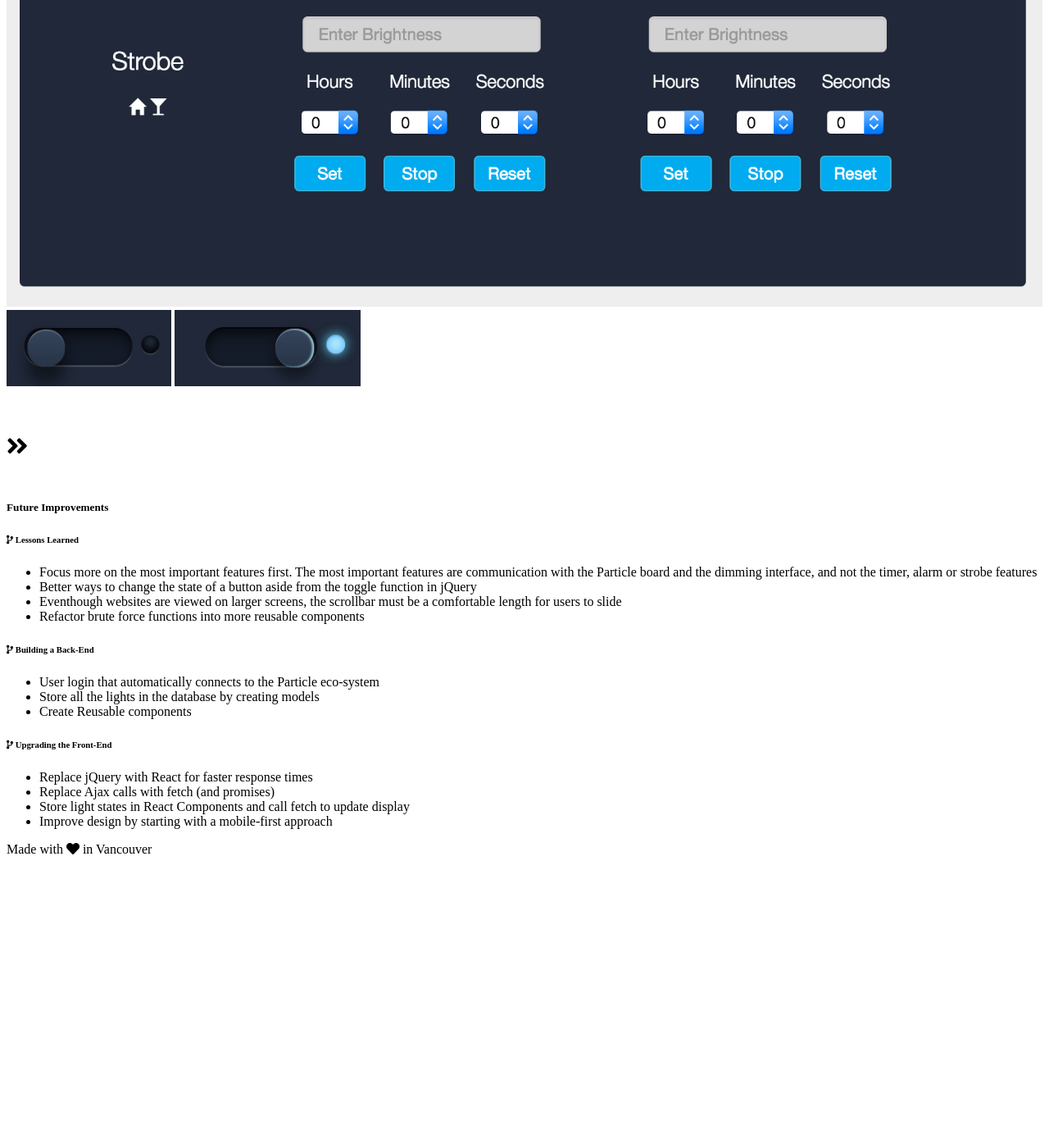
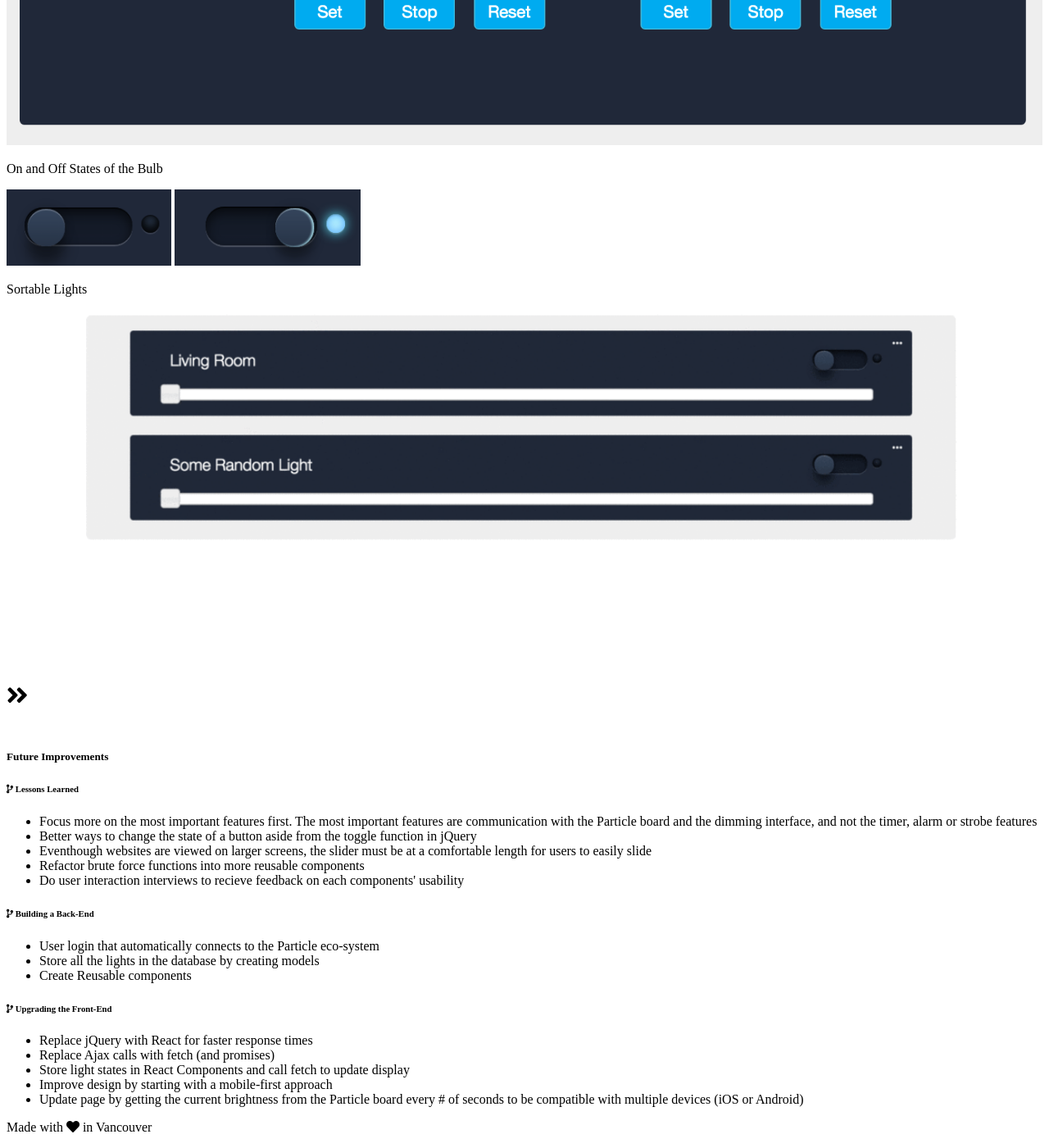
Before and after one commit to cege1808/cege1808.github.io, a Jekyll site: the page built from portfolio/savvy-bulb.html, in a window 1280 px wide and 1400 px high, scrolled down 3230 px. Shown: the whole window at 82% size. Built offline with Jekyll 4.4.1, drawn with Linux system fonts in a browser that asks for light colours; nearby versions of some CDN libraries; before the commit the page ends 4291 px from its top, so only the background shows below that; some of the changed text lies outside the part shown.

Commit message:
add savvy bulb sort gif and readme

```diff
--- a/portfolio/savvy-bulb.html
+++ b/portfolio/savvy-bulb.html
@@ -46,13 +46,36 @@ title: Clarissa Gunawan | Savvy Bulb
   </div>
   <div class="row process">
     <div class="offset-lg-3 col-lg-6 offset-md-2 col-md-8 my-4">
+      <h3 class="text-center">Final Design</h3>
+      <h5 class="text-center">
+        <i class="fab fa-html5"></i> &middot;
+        <i class="fab fa-css3-alt"></i> &middot;
+        <i class="fab fa-js-square"></i> &middot;
+        jQuery
+      </h5>
+
+      <p></p>
+      <h5>Features:</h5>
+      <ul>
+        <li>On/Off</li>
+        <li>Dimming</li>
+        <li>Strobe Lights</li>
+        <li>Alarm</li>
+        <li>Timer</li>
+      </ul>
       <img src="{{site.baseurl}}/assets/savvy-bulb/interface.png" alt="Savvy Bulb Interface" width="100%"/>
-      <img src="{{site.baseurl}}/assets/savvy-bulb/login.png" alt="Savvy Bulb Particle Login" width="50%"/>
+      <!-- <img src="{{site.baseurl}}/assets/savvy-bulb/login.png" alt="Savvy Bulb Particle Login" width="50%"/> -->
       <!-- <img src="{{site.baseurl}}/assets/savvy-bulb/list.png" alt="Savvy Bulb Multiple Lights" width="100%"/>
       <img src="{{site.baseurl}}/assets/savvy-bulb/state-close.png" alt="Savvy Bulb Light Close State" width="100%"/> -->
+      <p>Expanded View of A Bulb</p>
       <img src="{{site.baseurl}}/assets/savvy-bulb/state-open.png" alt="Savvy Bulb Light Open State" width="100%"/>
+      <p>On and Off States of the Bulb</p>
       <img src="{{site.baseurl}}/assets/savvy-bulb/switch-off.png" alt="Savvy Bulb Switch Off" height="93px" />
       <img src="{{site.baseurl}}/assets/savvy-bulb/switch-on.png" alt="Savvy Bulb Switch On" height="93px"/>
+      <p>Sortable Lights</p>
+      <img src="{{site.baseurl}}/assets/savvy-bulb/sort.gif" alt="Savvy Bulb Sortable Lights" width="100%" />
+
+
     </div>
   </div>
   <div class="row separator">
@@ -67,8 +90,9 @@ title: Clarissa Gunawan | Savvy Bulb
       <ul>
         <li>Focus more on the most important features first. The most important features are communication with the Particle board and the dimming interface, and not the timer, alarm or strobe features</li>
         <li>Better ways to change the state of a button aside from the toggle function in jQuery</li>
-        <li>Eventhough websites are viewed on larger screens, the scrollbar must be a comfortable length for users to slide</li>
+        <li>Eventhough websites are viewed on larger screens, the slider must be at a comfortable length for users to easily slide</li>
         <li>Refactor brute force functions into more reusable components</li>
+        <li>Do user interaction interviews to recieve feedback on each components' usability</li>
       </ul>
       <h6><i class="fa fa-code-branch"></i>&nbsp;Building a Back-End</h6>
       <ul>
@@ -82,6 +106,7 @@ title: Clarissa Gunawan | Savvy Bulb
         <li>Replace Ajax calls with fetch (and promises)</li>
         <li>Store light states in React Components and call fetch to update display</li>
         <li>Improve design by starting with a mobile-first approach</li>
+        <li>Update page by getting the current brightness from the Particle board every # of seconds to be compatible with multiple devices (iOS or Android)</li>
       </ul>
     </div>
   </div>
```
Also changed, not shown: README.md (added), assets/savvy-bulb/sort-1.png, assets/savvy-bulb/sort-3.png, assets/savvy-bulb/sort.gif (added).
